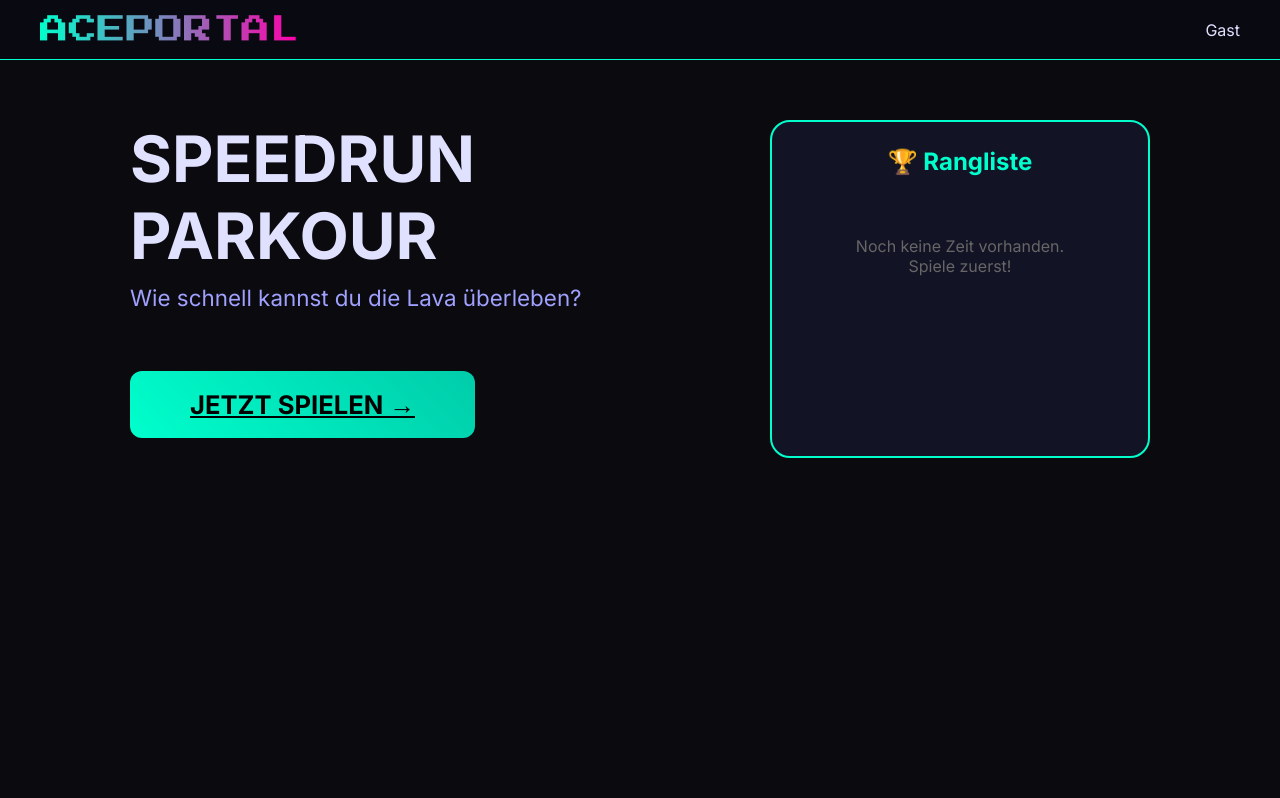
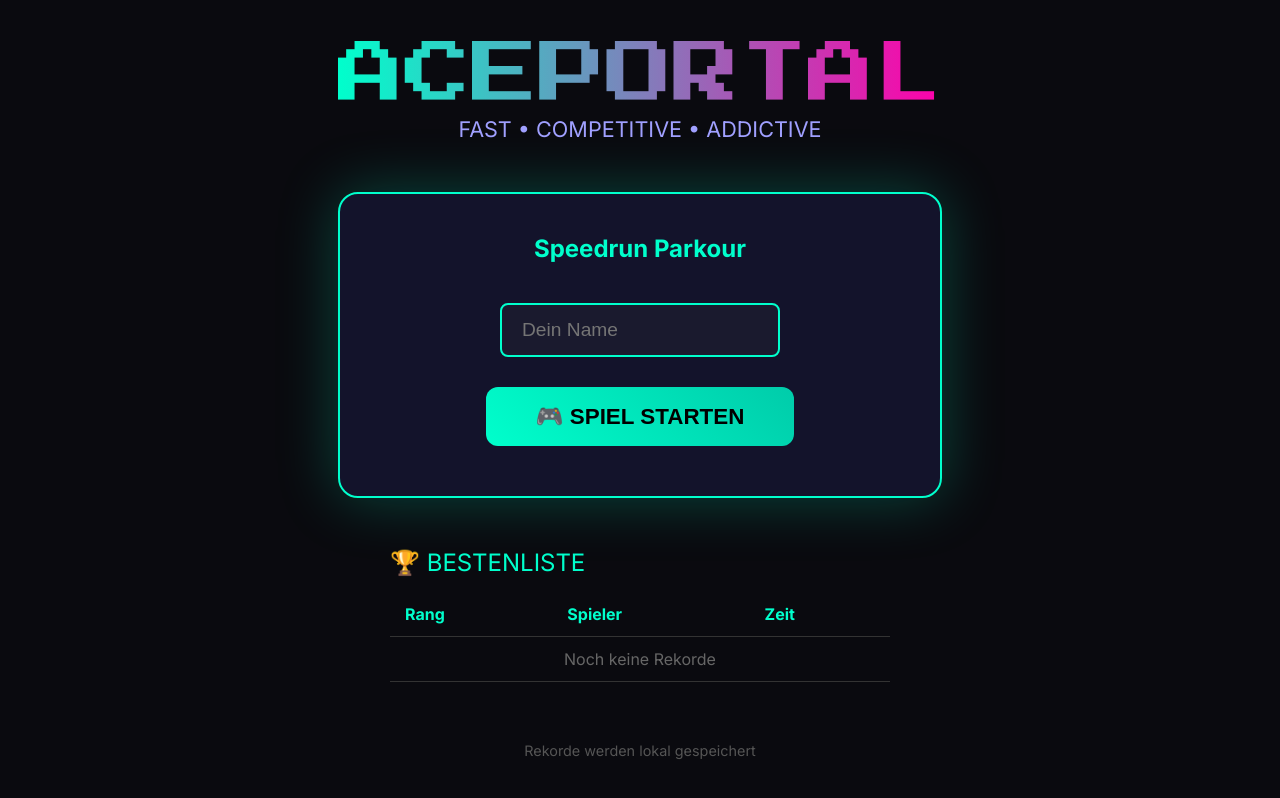
Before and after one commit to einfynn-html/AcePortal, a plain HTML site: page index.html in a window 1280 px wide. Drawn offline with Linux system fonts and the light colour scheme; no server answers.

Commit message:
Update index.html

```diff
--- a/index.html
+++ b/index.html
@@ -4,246 +4,174 @@
     <meta charset="UTF-8">
     <meta name="viewport" content="width=device-width, initial-scale=1.0">
     <title>AcePortal - Speedrun Parkour</title>
-    <script src="https://www.gstatic.com/firebasejs/10.14.1/firebase-app-compat.js"></script>
-    <script src="https://www.gstatic.com/firebasejs/10.14.1/firebase-auth-compat.js"></script>
     <style>
         @import url('https://fonts.googleapis.com/css2?family=Inter:wght@400;600;700&family=Press+Start+2P&display=swap');
-        * { margin: 0; padding: 0; box-sizing: border-box; }
+
+        * { margin:0; padding:0; box-sizing:border-box; }
         body {
             background: #0a0a0f;
             color: #e0e0ff;
             font-family: 'Inter', sans-serif;
             min-height: 100vh;
-            overflow: hidden;
+            display: flex;
+            align-items: center;
+            justify-content: center;
         }
-        header {
-            position: fixed;
-            top: 0; left: 0; right: 0;
-            background: rgba(10,10,20,0.95);
-            border-bottom: 1px solid #00ffcc;
-            padding: 15px 40px;
-            display: flex;
-            justify-content: space-between;
-            align-items: center;
-            z-index: 100;
+
+        .container {
+            text-align: center;
+            max-width: 900px;
+            padding: 40px 20px;
         }
+
         .logo {
             font-family: 'Press Start 2P', cursive;
-            font-size: 1.8rem;
+            font-size: 4.2rem;
             background: linear-gradient(90deg, #00ffcc, #ff00aa);
             -webkit-background-clip: text;
             -webkit-text-fill-color: transparent;
+            margin-bottom: 8px;
         }
-        .user-area { display: flex; align-items: center; gap: 12px; }
-        .user-name { font-weight: 500; cursor: pointer; }
-        .logout-btn {
-            padding: 6px 14px;
-            background: #ff4444;
-            color: white;
-            border: none;
-            border-radius: 6px;
-            cursor: pointer;
-            font-size: 0.9rem;
-        }
-        .container {
-            padding-top: 100px;
-            max-width: 1100px;
-            margin: 0 auto;
-            display: flex;
-            gap: 40px;
-            padding: 120px 40px 40px;
-        }
-        .game-section { flex: 1; }
-        .leaderboard {
-            width: 380px;
-            background: rgba(20,20,40,0.95);
+
+        .tagline { font-size: 1.35rem; color: #a0a0ff; margin-bottom: 50px; }
+
+        .card {
+            background: rgba(20, 20, 45, 0.95);
             border: 2px solid #00ffcc;
             border-radius: 20px;
-            padding: 25px;
+            padding: 40px;
+            box-shadow: 0 0 60px rgba(0, 255, 204, 0.25);
         }
-        .rank-item {
-            display: flex;
-            align-items: center;
-            background: rgba(0,0,0,0.3);
-            margin: 8px 0;
-            padding: 12px 15px;
-            border-radius: 10px;
+
+        input {
+            padding: 14px 20px;
+            font-size: 1.2rem;
+            width: 280px;
+            background: #1a1a2e;
+            border: 2px solid #00ffcc;
+            color: white;
+            border-radius: 8px;
+            margin: 20px 0;
         }
-        .my-score { border: 2px solid #00ffcc; background: rgba(0,255,100,0.1) !important; }
+
         .btn {
-            display: inline-block;
-            padding: 18px 60px;
-            font-size: 1.6rem;
-            font-weight: 700;
+            padding: 16px 50px;
+            font-size: 1.4rem;
             background: linear-gradient(45deg, #00ffcc, #00ccaa);
             color: #000;
             border: none;
             border-radius: 12px;
             cursor: pointer;
-            margin: 20px 0;
+            font-weight: bold;
+            margin: 10px;
         }
+
+        .btn:hover { transform: scale(1.05); }
+
+        .leaderboard {
+            margin-top: 50px;
+            text-align: left;
+            max-width: 500px;
+            margin-left: auto;
+            margin-right: auto;
+        }
+
+        .lb-title {
+            font-size: 1.5rem;
+            margin-bottom: 15px;
+            color: #00ffcc;
+        }
+
+        table {
+            width: 100%;
+            border-collapse: collapse;
+        }
+
+        th, td {
+            padding: 12px 15px;
+            border-bottom: 1px solid #333;
+        }
+
+        th { color: #00ffcc; text-align: left; }
+        tr:hover { background: rgba(0, 255, 204, 0.1); }
     </style>
 </head>
 <body>
-    <header>
+    <div class="container">
         <div class="logo">ACEPORTAL</div>
-        <div class="user-area">
-            <span id="user-name" class="user-name" onclick="showProfile()">Gast</span>
-            <button id="logout-btn" class="logout-btn" onclick="signOut()" style="display:none;">Abmelden</button>
-        </div>
-    </header>
+        <p class="tagline">FAST • COMPETITIVE • ADDICTIVE</p>
 
-    <div class="container">
-        <div class="game-section">
-            <h1 style="font-size:4rem; margin-bottom:10px;">SPEEDRUN PARKOUR</h1>
-            <p style="font-size:1.4rem; color:#a0a0ff; margin-bottom:40px;">Wie schnell kannst du die Lava überleben?</p>
-            <a href="game.html" class="btn">JETZT SPIELEN →</a>
+        <div class="card">
+            <h2 style="margin-bottom:20px; color:#00ffcc;">Speedrun Parkour</h2>
+
+            <input type="text" id="playerName" placeholder="Dein Name" maxlength="16">
+            <br>
+            <button class="btn" onclick="startGame()">🎮 SPIEL STARTEN</button>
         </div>
 
         <div class="leaderboard">
-            <h2 style="color:#00ffcc; text-align:center; margin-bottom:20px;">🏆 Rangliste</h2>
-            <div id="leaderboard"></div>
+            <div class="lb-title">🏆 BESTENLISTE</div>
+            <table id="leaderboardTable">
+                <thead>
+                    <tr><th>Rang</th><th>Spieler</th><th>Zeit</th></tr>
+                </thead>
+                <tbody id="lbBody"></tbody>
+            </table>
         </div>
-    </div>
 
-    <!-- Login Modal -->
-    <div id="loginModal" style="display:none; position:fixed; top:0; left:0; width:100%; height:100%; background:rgba(0,0,0,0.85); z-index:200; align-items:center; justify-content:center;">
-        <div style="background:#1a1a2e; padding:40px; border-radius:20px; width:420px;">
-            <h2>Account</h2>
-
-            <input type="email" id="email" placeholder="E-Mail-Adresse" style="width:100%; padding:12px; margin:10px 0; background:#222; border:none; color:white; border-radius:8px;">
-            <input type="password" id="password" placeholder="Passwort" style="width:100%; padding:12px; margin:10px 0; background:#222; border:none; color:white; border-radius:8px;">
-            <input type="text" id="nickname" placeholder="Nickname (Pflicht)" style="width:100%; padding:12px; margin:10px 0; background:#222; border:none; color:white; border-radius:8px;">
-
-            <button onclick="signUp()" style="width:100%; padding:14px; background:#00ff88; color:black; border:none; border-radius:8px; margin:15px 0;">Registrieren</button>
-            <button onclick="signIn()" style="width:100%; padding:14px; background:#555; color:white; border:none; border-radius:8px;">Anmelden</button>
-            <button onclick="guestLogin()" style="width:100%; padding:14px; background:#666; color:white; border:none; border-radius:8px; margin-top:10px;">Als Gast spielen</button>
-
-            <button onclick="closeModal()" style="margin-top:15px; color:#aaa;">Schließen</button>
+        <div style="margin-top:60px; color:#555; font-size:0.9rem;">
+            Rekorde werden lokal gespeichert
         </div>
     </div>
 
     <script>
-        const firebaseConfig = {
-            apiKey: "AIzaSyA8UYsuQGkoPO6jqMgXtL0zX-iNmvA5pA0",
-            authDomain: "https://console.firebase.google.com/u/0/project/aceportal-web/overview",
-            projectId: "aceportal-xyz",
-            storageBucket: "aceportal-xyz.appspot.com",
-            messagingSenderId: "123456789012",
-            appId: "1:123456789012:web:xxxxxxxxxxxxxxxx"
-        };
+        let currentPlayer = "";
 
-        firebase.initializeApp(firebaseConfig);
-        const auth = firebase.auth();
-
-        let currentUser = null;
-        let myBestTime = localStorage.getItem('speedrunBest') ? parseFloat(localStorage.getItem('speedrunBest')) : null;
-
-        function showLoginModal() {
-            document.getElementById('loginModal').style.display = 'flex';
+        function saveScore(name, time) {
+            let scores = JSON.parse(localStorage.getItem('aceportal_scores') || '[]');
+            scores.push({ name: name, time: parseFloat(time), date: new Date().toISOString() });
+            scores.sort((a, b) => a.time - b.time);
+            localStorage.setItem('aceportal_scores', JSON.stringify(scores.slice(0, 50))); // Top 50
+            renderLeaderboard();
         }
 
-        function closeModal() {
-            document.getElementById('loginModal').style.display = 'none';
-        }
+        function renderLeaderboard() {
+            const scores = JSON.parse(localStorage.getItem('aceportal_scores') || '[]');
+            const tbody = document.getElementById('lbBody');
+            tbody.innerHTML = '';
 
-        function signUp() {
-            const email = document.getElementById('email').value;
-            const password = document.getElementById('password').value;
-            const nickname = document.getElementById('nickname').value.trim();
+            scores.forEach((entry, index) => {
+                const row = document.createElement('tr');
+                row.innerHTML = `
+                    <td><strong>#${index+1}</strong></td>
+                    <td>${entry.name}</td>
+                    <td><strong>${entry.time.toFixed(3)}s</strong></td>
+                `;
+                tbody.appendChild(row);
+            });
 
-            if (!nickname) return alert("Nickname ist Pflicht!");
-            if (!email || !password) return alert("E-Mail und Passwort erforderlich!");
-
-            auth.createUserWithEmailAndPassword(email, password)
-                .then(result => {
-                    result.user.updateProfile({ displayName: nickname });
-                    currentUser = result.user;
-                    document.getElementById('user-name').textContent = nickname;
-                    document.getElementById('logout-btn').style.display = 'inline-block';
-                    closeModal();
-                    alert("Erfolgreich registriert!");
-                    updateLeaderboard();
-                })
-                .catch(err => alert("Fehler: " + err.message));
-        }
-
-        function signIn() {
-            const email = document.getElementById('email').value;
-            const password = document.getElementById('password').value;
-
-            auth.signInWithEmailAndPassword(email, password)
-                .then(result => {
-                    currentUser = result.user;
-                    document.getElementById('user-name').textContent = result.user.displayName || "Spieler";
-                    document.getElementById('logout-btn').style.display = 'inline-block';
-                    closeModal();
-                    alert("Erfolgreich angemeldet!");
-                    updateLeaderboard();
-                })
-                .catch(err => alert("Fehler: " + err.message));
-        }
-
-        function guestLogin() {
-            const nickname = document.getElementById('nickname').value.trim() || "Spieler";
-            currentUser = { displayName: nickname + " (Guest)", isGuest: true };
-            document.getElementById('user-name').textContent = nickname + " (Guest)";
-            closeModal();
-            updateLeaderboard();
-        }
-
-        function signOut() {
-            auth.signOut().then(() => {
-                currentUser = null;
-                document.getElementById('user-name').textContent = "Gast";
-                document.getElementById('logout-btn').style.display = 'none';
-                updateLeaderboard();
-            });
-        }
-
-        function showProfile() {
-            if (currentUser) {
-                const newName = prompt("Neuen Nickname eingeben:", currentUser.displayName || "");
-                if (newName && newName.trim() !== "") {
-                    auth.currentUser.updateProfile({ displayName: newName.trim() }).then(() => {
-                        currentUser.displayName = newName.trim();
-                        document.getElementById('user-name').textContent = newName.trim();
-                        updateLeaderboard();
-                    });
-                }
-            } else {
-                showLoginModal();
+            if (scores.length === 0) {
+                tbody.innerHTML = `<tr><td colspan="3" style="text-align:center; color:#666;">Noch keine Rekorde</td></tr>`;
             }
         }
 
-        function updateLeaderboard() {
-            const container = document.getElementById('leaderboard');
-            container.innerHTML = '';
-
-            if (myBestTime) {
-                const div = document.createElement('div');
-                div.className = 'rank-item my-score';
-                div.innerHTML = `
-                    <div class="rank-pos">★</div>
-                    <div class="rank-name">${currentUser ? (currentUser.displayName || 'Du') : 'Du'}</div>
-                    <div class="rank-time">${myBestTime.toFixed(2)}s</div>
-                `;
-                container.appendChild(div);
+        function startGame() {
+            const nameInput = document.getElementById('playerName').value.trim();
+            if (nameInput) {
+                currentPlayer = nameInput;
+                localStorage.setItem('aceportal_current_player', currentPlayer);
             } else {
-                container.innerHTML = `<p style="text-align:center; color:#666; padding:40px;">Noch keine Zeit vorhanden.<br>Spiele zuerst!</p>`;
+                currentPlayer = "Player" + Math.floor(Math.random()*9999);
             }
+            window.location.href = 'game.html';
         }
 
-        auth.onAuthStateChanged(user => {
-            if (user) {
-                currentUser = user;
-                document.getElementById('user-name').textContent = user.displayName || user.email;
-                document.getElementById('logout-btn').style.display = 'inline-block';
-                updateLeaderboard();
-            }
-        });
-
-        window.onload = updateLeaderboard;
+        // Load saved name
+        window.onload = () => {
+            const savedName = localStorage.getItem('aceportal_current_player');
+            if (savedName) document.getElementById('playerName').value = savedName;
+            renderLeaderboard();
+        };
     </script>
 </body>
 </html>
```
